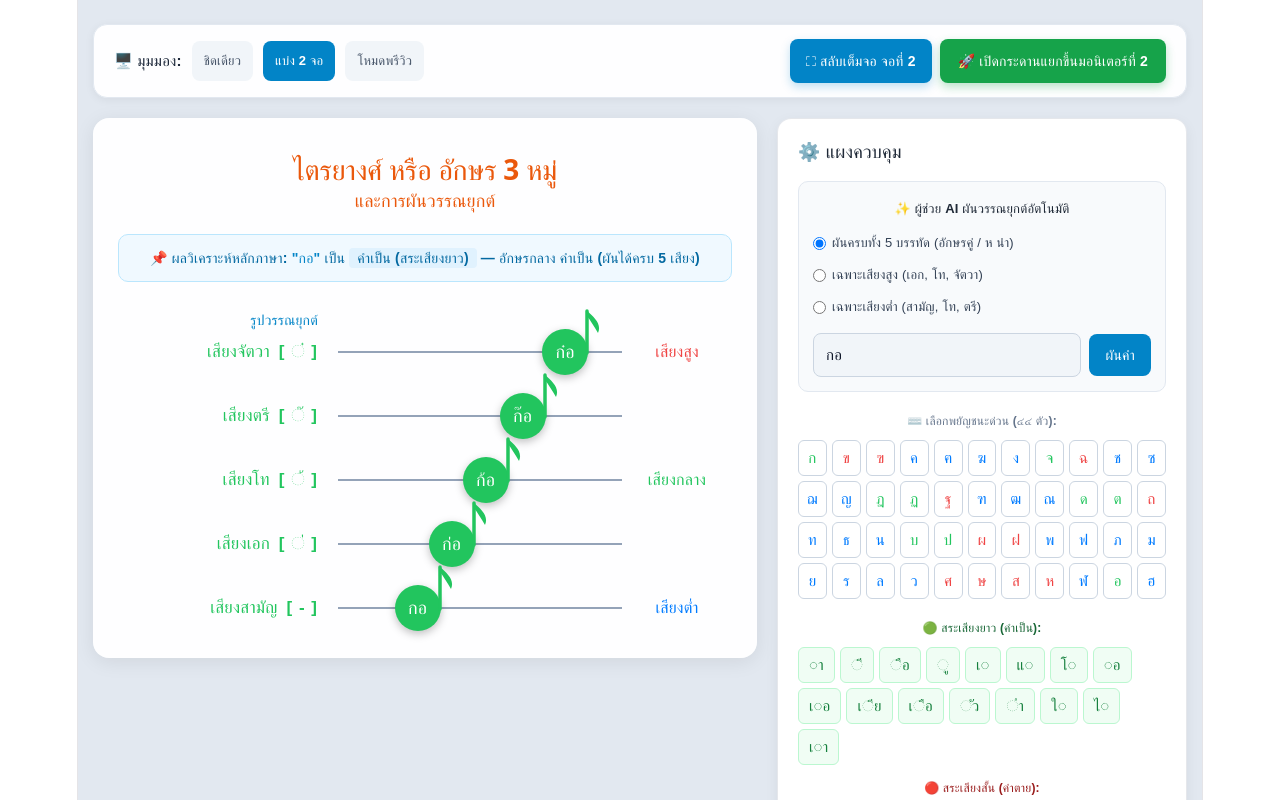
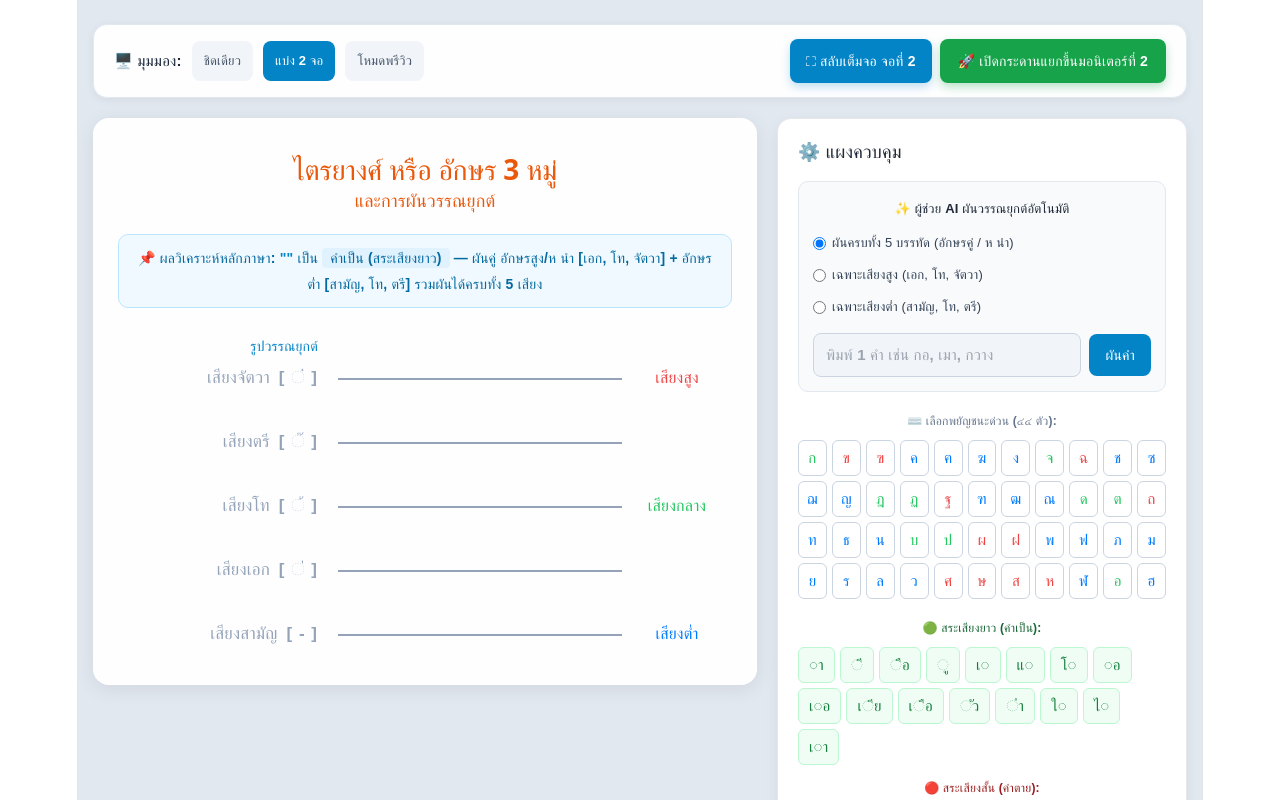
Before and after one commit to tom-nz/thai-tone, a React (Vite) app: page / in a window 1280 px wide. Built offline with nearby package versions, Linux system fonts and the light colour scheme.

Commit message:
save current progress: clean initial tones and single brackets

```diff
--- a/src/App.jsx
+++ b/src/App.jsx
@@ -18,7 +18,7 @@ export default function App() {
   // โหมดผันและมุมมองหน้าจอ (ตั้งค่าเริ่มต้นคำว่า "กอ")
   const [mode, setMode] = useState("full5"); // 'full5' | 'highOnly' | 'lowOnly'
   const [viewLayout, setViewLayout] = useState("split"); // 'standard' | 'split' | 'present'
-  const [inputText, setInputText] = useState("กอ");
+  const [inputText, setInputText] = useState("");
   const [inputError, setInputError] = useState("");
   const [loading, setLoading] = useState(false);
 
@@ -897,10 +897,10 @@ export default function App() {
   };
 
   const [analysisInfo, setAnalysisInfo] = useState(() =>
-    analyzeSyllable("กอ", "full5"),
+    analyzeSyllable("", "full5"),
   );
   const [linesData, setLinesData] = useState(() =>
-    calculateTones("กอ", "full5", "#22c55e", "#ef4444", "#007bff"),
+    calculateTones("", "full5", "#22c55e", "#ef4444", "#007bff"),
   );
 
   useEffect(() => {
```
